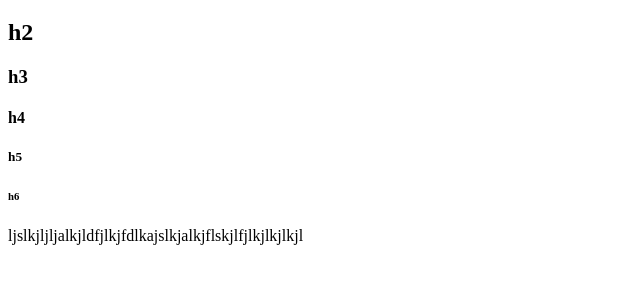
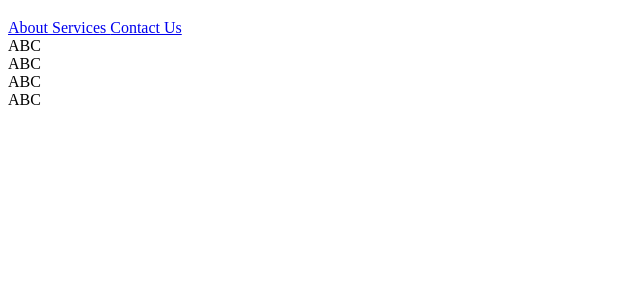
Before and after one commit to rhn-ryan/My-website-rhn, a plain HTML site: page index.html in a window 1280 px wide. Shown: the part 61-344 px from the top of the page, without its empty margins (0-640 px from the left). Drawn offline with Linux system fonts and the light colour scheme.

Commit message:
new change test

```diff
--- a/index.html
+++ b/index.html
@@ -1,15 +1,24 @@
-<!DOCTYPE   html>
+<!DOCTYPE html>
 <html>
     <head>
-        <title>My Website</title>
+        <title>Menu zone</title>
     </head>
     <body>
-        <h1>Bakery</h1>
-        <h2>h2</h2>
+        <div>
+            <h1>Bakery</h1>
+            <a href="#">About </a>
+            <a href="#">Services </a>
+            <a href="#">Contact Us</a>
+        </div>
+        <div>ABC</div>
+        <div>ABC</div>
+        <div>ABC</div>
+        <div>ABC</div>
+        <!-- <h2>h2</h2>
         <h3>h3</h3>
         <h4>h4</h4>
         <h5>h5</h5>
-        <h6>h6</h6>
-        <p>ljslkjljljalkjldfjlkjfdlkajslkjalkjflskjlfjlkjlkjlkjl</p>
+        <h6>h6</h6> -->
+        <!-- <p>ljslkjljljalkjldfjlkjfdlkajslkjalkjflskjlfjlkjlkjlkjl</p> -->
     </body>
 </html>
```
